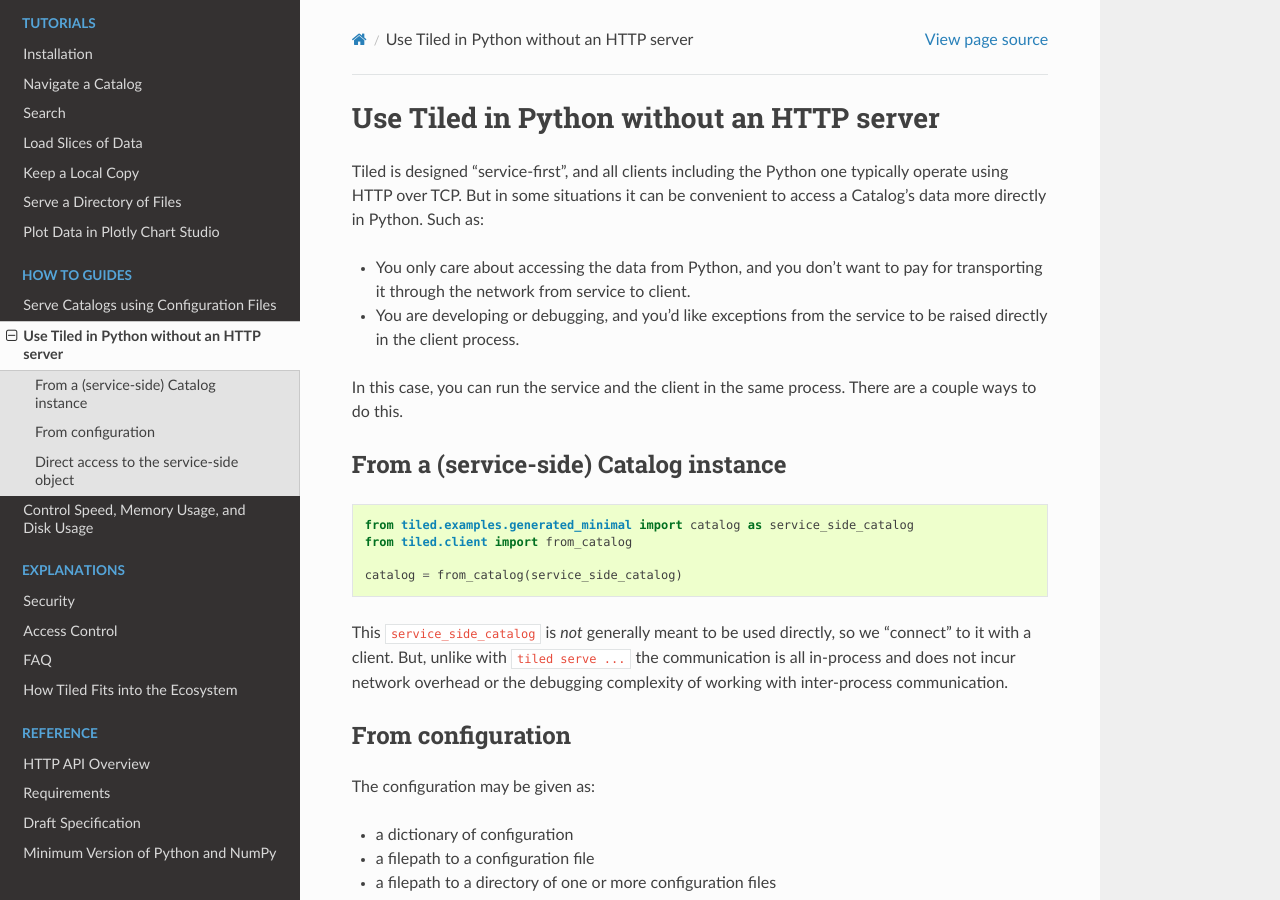
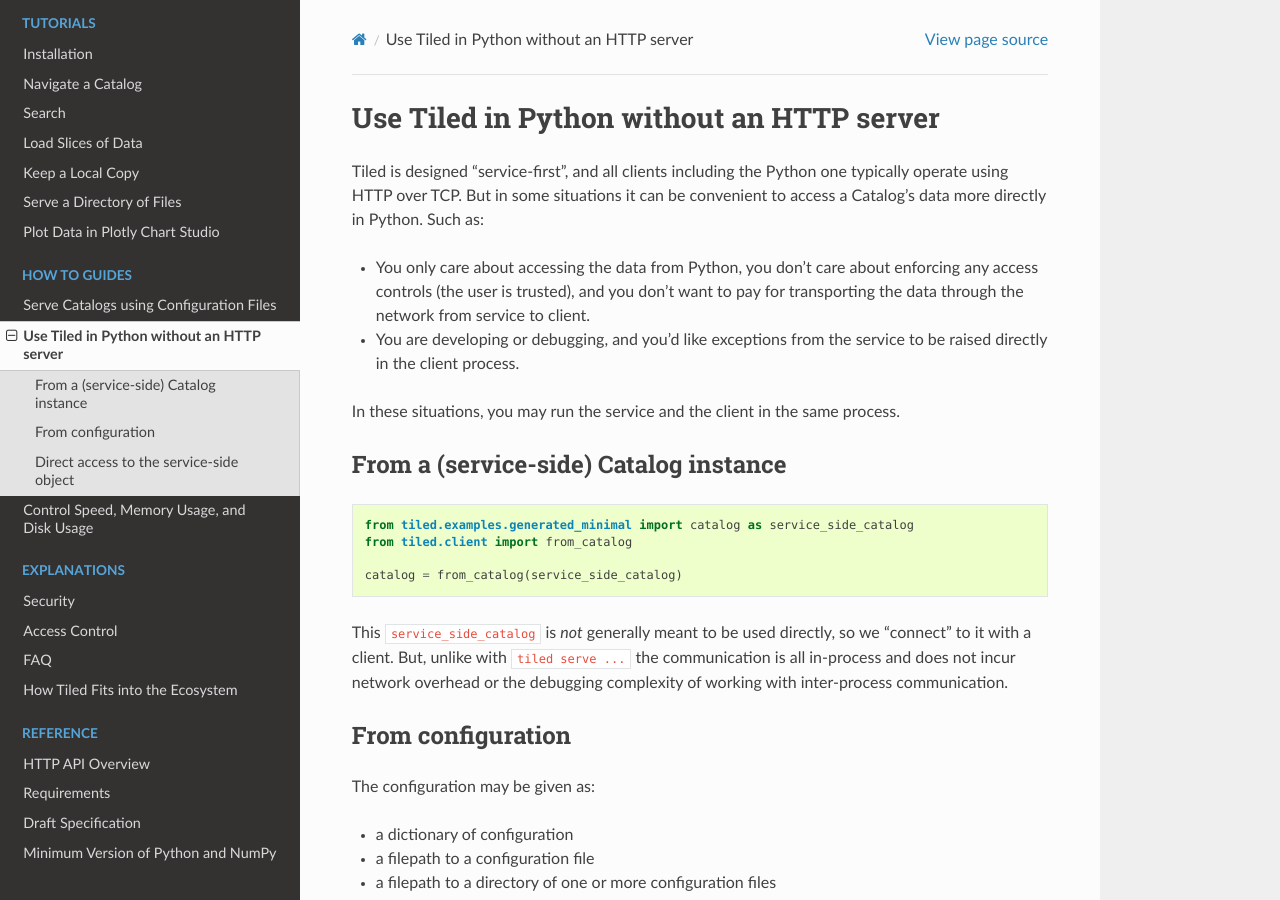
Before and after one commit to bluesky/tiled, a Sphinx documentation site: the page built from docs/source/how-to/direct-client.md, in a window 1280 px wide and 900 px high. Built offline with Sphinx 7.4.7 and the Read the Docs theme 2.0.0, drawn with Linux system fonts in a browser that asks for light colours; pages that are not in the unit, such as notebooks, are missing from menus.

Commit message:
Mention loss of access control in direct mode.

```diff
--- a/docs/source/how-to/direct-client.md
+++ b/docs/source/how-to/direct-client.md
@@ -4,13 +4,13 @@
 typically operate using HTTP over TCP. But in some situations it can be
 convenient to access a Catalog's data more directly in Python. Such as:
 
-* You only care about accessing the data from Python, and you don't want to pay
-  for transporting it through the network from service to client.
+* You only care about accessing the data from Python, you don't care about
+  enforcing any access controls (the user is trusted), and you don't want to pay
+  for transporting the data through the network from service to client.
 * You are developing or debugging, and you'd like exceptions from the service
   to be raised directly in the client process.
 
-In this case, you can run the service and the client in the same process. There
-are a couple ways to do this.
+In these situations, you may run the service and the client in the same process.
 
 ## From a (service-side) Catalog instance
 
```
